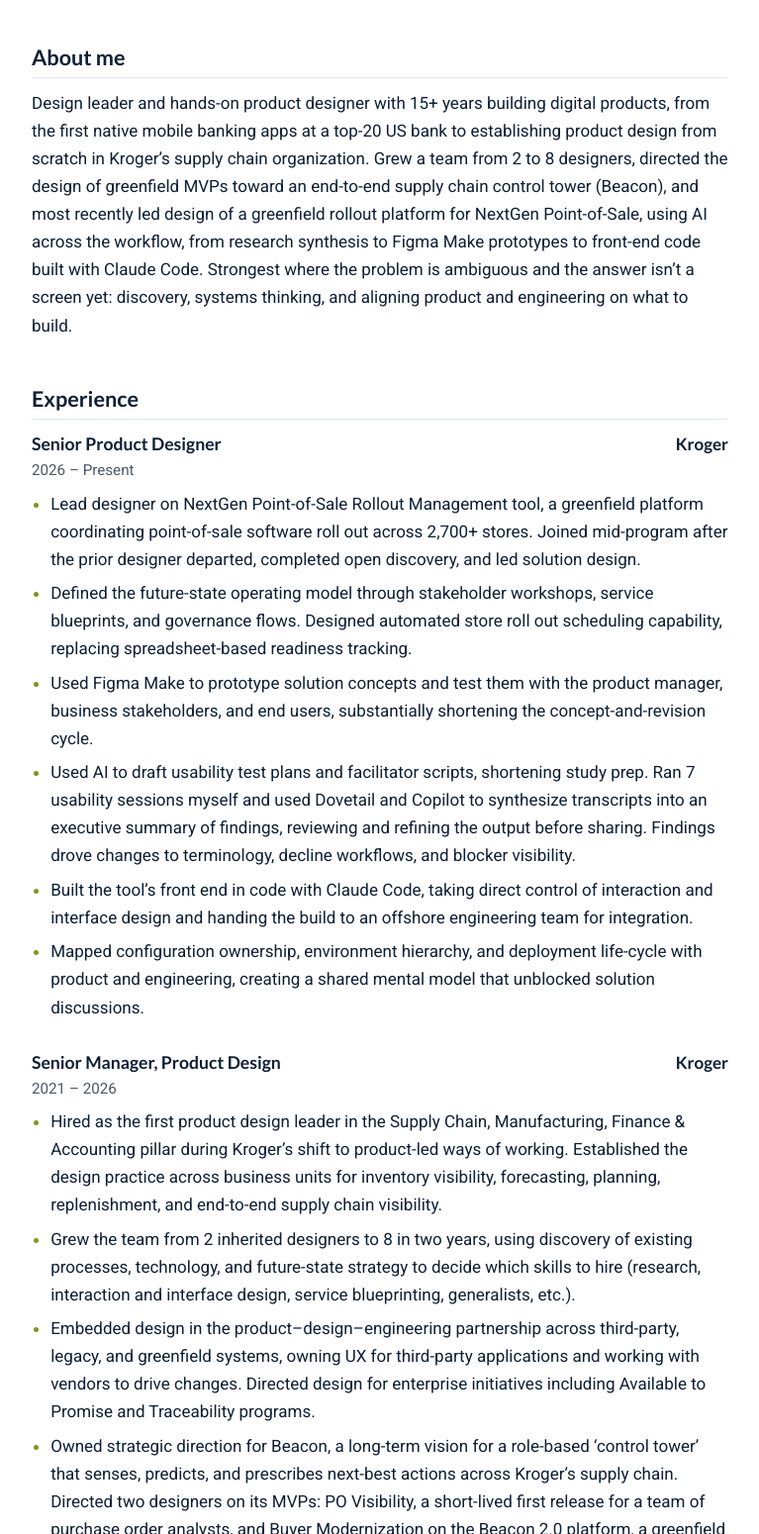
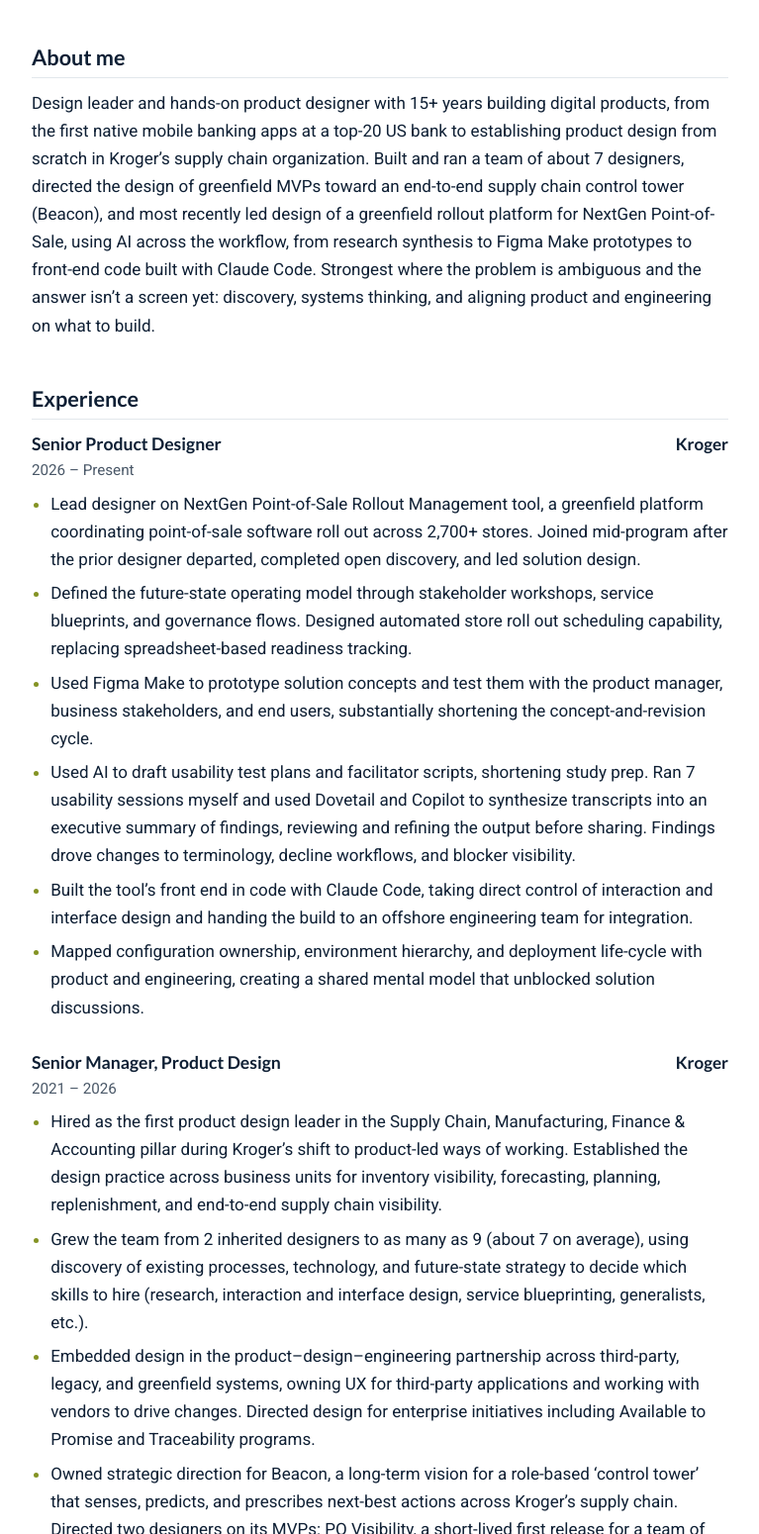
Before and after one commit to chris-kluesener/chris-kluesener.github.io, a plain HTML site: page resume.html in a window 1280 px wide. Shown: the part 343-1893 px from the top of the page at 99% size, without its empty margins (72-839 px from the left). Drawn offline with Linux system fonts and the light colour scheme.

Commit message:
Update team size wording on home page and resume
Co-Authored-By: Claude Opus 5.5 <noreply@anthropic.com>

```diff
--- a/resume.html
+++ b/resume.html
@@ -32,7 +32,7 @@
       </header>
 
       <h2>About me</h2>
-  <p>Design leader and hands-on product designer with 15+ years building digital products, from the first native mobile banking apps at a top-20 US bank to establishing product design from scratch in Kroger’s supply chain organization. Grew a team from 2 to 8 designers, directed the design of greenfield MVPs toward an end-to-end supply chain control tower (Beacon), and most recently led design of a greenfield rollout platform for NextGen Point-of-Sale, using AI across the workflow, from research synthesis to Figma Make prototypes to front-end code built with Claude Code. Strongest where the problem is ambiguous and the answer isn’t a screen yet: discovery, systems thinking, and aligning product and engineering on what to build.</p>
+  <p>Design leader and hands-on product designer with 15+ years building digital products, from the first native mobile banking apps at a top-20 US bank to establishing product design from scratch in Kroger’s supply chain organization. Built and ran a team of about 7 designers, directed the design of greenfield MVPs toward an end-to-end supply chain control tower (Beacon), and most recently led design of a greenfield rollout platform for NextGen Point-of-Sale, using AI across the workflow, from research synthesis to Figma Make prototypes to front-end code built with Claude Code. Strongest where the problem is ambiguous and the answer isn’t a screen yet: discovery, systems thinking, and aligning product and engineering on what to build.</p>
 
   <h2>Experience</h2>
 
@@ -54,7 +54,7 @@
     <div class="dates">2021 – 2026</div>
     <ul>
       <li>Hired as the first product design leader in the Supply Chain, Manufacturing, Finance &amp; Accounting pillar during Kroger’s shift to product-led ways of working. Established the design practice across business units for inventory visibility, forecasting, planning, replenishment, and end-to-end supply chain visibility.</li>
-      <li>Grew the team from 2 inherited designers to 8 in two years, using discovery of existing processes, technology, and future-state strategy to decide which skills to hire (research, interaction and interface design, service blueprinting, generalists, etc.).</li>
+      <li>Grew the team from 2 inherited designers to as many as 9 (about 7 on average), using discovery of existing processes, technology, and future-state strategy to decide which skills to hire (research, interaction and interface design, service blueprinting, generalists, etc.).</li>
       <li>Embedded design in the product–design–engineering partnership across third-party, legacy, and greenfield systems, owning UX for third-party applications and working with vendors to drive changes. Directed design for enterprise initiatives including Available to Promise and Traceability programs.</li>
       <li>Owned strategic direction for Beacon, a long-term vision for a role-based ‘control tower’ that senses, predicts, and prescribes next-best actions across Kroger’s supply chain. Directed two designers on its MVPs: PO Visibility, a short-lived first release for a team of purchase order analysts, and Buyer Modernization on the Beacon 2.0 platform, a greenfield tool that filled capability gaps in Oracle RMS for 200+ buyers. Launched it to the first cohort of buyers migrating to RMS, followed by several updates until program funding ended.</li>
     </ul>
```
Also changed, not shown: index.html (+1 -1 lines), 1 other file.
